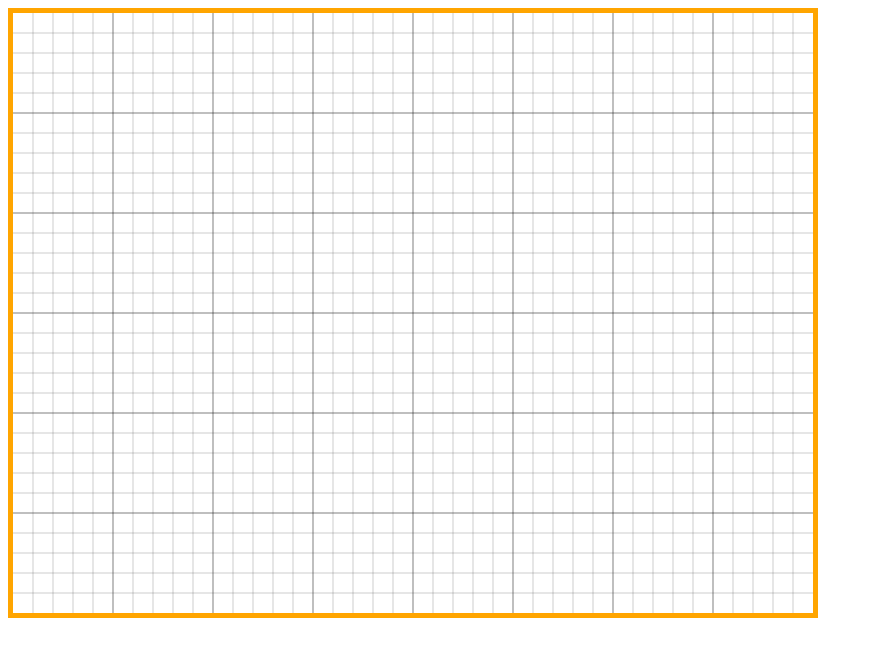
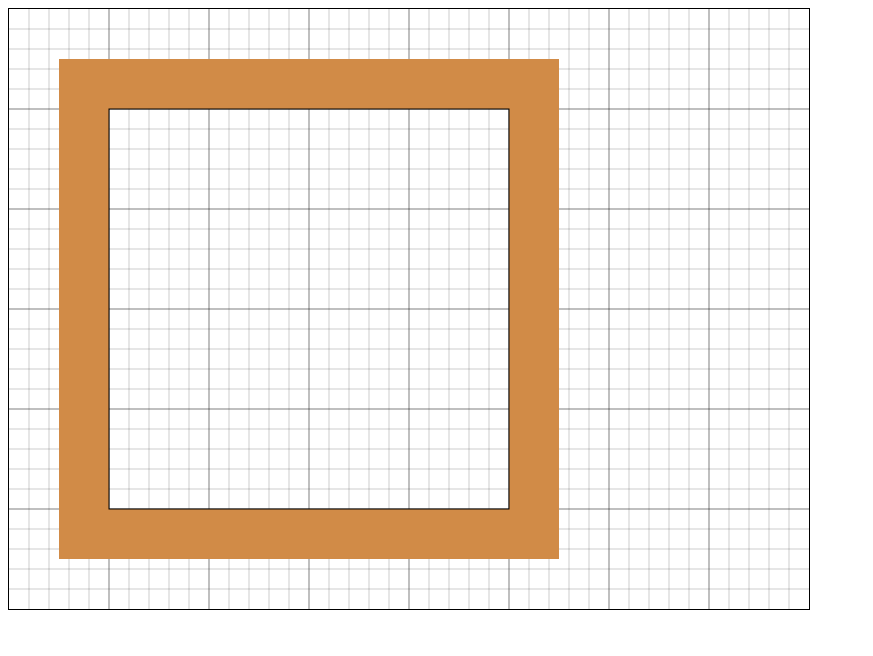
Before and after one commit to IvailoDavidov/canvas-base, a website built with webpack: page index.html in a window 1280 px wide. Shown: the whole page, without its empty margins (0-873 px from the left). Built offline with nearby package versions, Linux system fonts and the light colour scheme.

Commit message:
Add frame

```diff
--- a/index.html
+++ b/index.html
@@ -8,7 +8,7 @@
     <script src="/dist/app.bundle.js" defer></script>
     <style>
         canvas {
-            border: 5px solid orange;
+            border: 1px solid black;
         }
     </style>
 </head>
--- a/src/app.ts
+++ b/src/app.ts
@@ -2,13 +2,36 @@
 const canvas = document.getElementById('canvas') as HTMLCanvasElement;
 const ctx = canvas.getContext('2d');
 
-ctx.strokeStyle = 'rgba(0, 0, 0, 0.2)';
-
 const WIDHT = canvas.width;
 const HEIGHT = canvas.height;
 
+const LIGHT = 'rgb(255, 206, 158)';
+const DARK = 'rgb(209, 139, 71)';
+
 
 grid();
+frame();
+
+function smiley(){
+
+}
+
+function frame() {
+    // ctx.fillRect(100,100,600,400)
+
+    ctx.beginPath();
+    ctx.lineWidth = 50;
+    ctx.strokeStyle = DARK;
+    ctx.strokeRect(75,75,450,450);
+    ctx.closePath();
+
+
+    ctx.beginPath();
+    ctx.lineWidth = 1;
+    ctx.strokeStyle = 'black';
+    ctx.strokeRect(100,100,400,400)
+
+}
 
 function grid() {
     for (let y = 20; y < HEIGHT; y += 20) {
```
